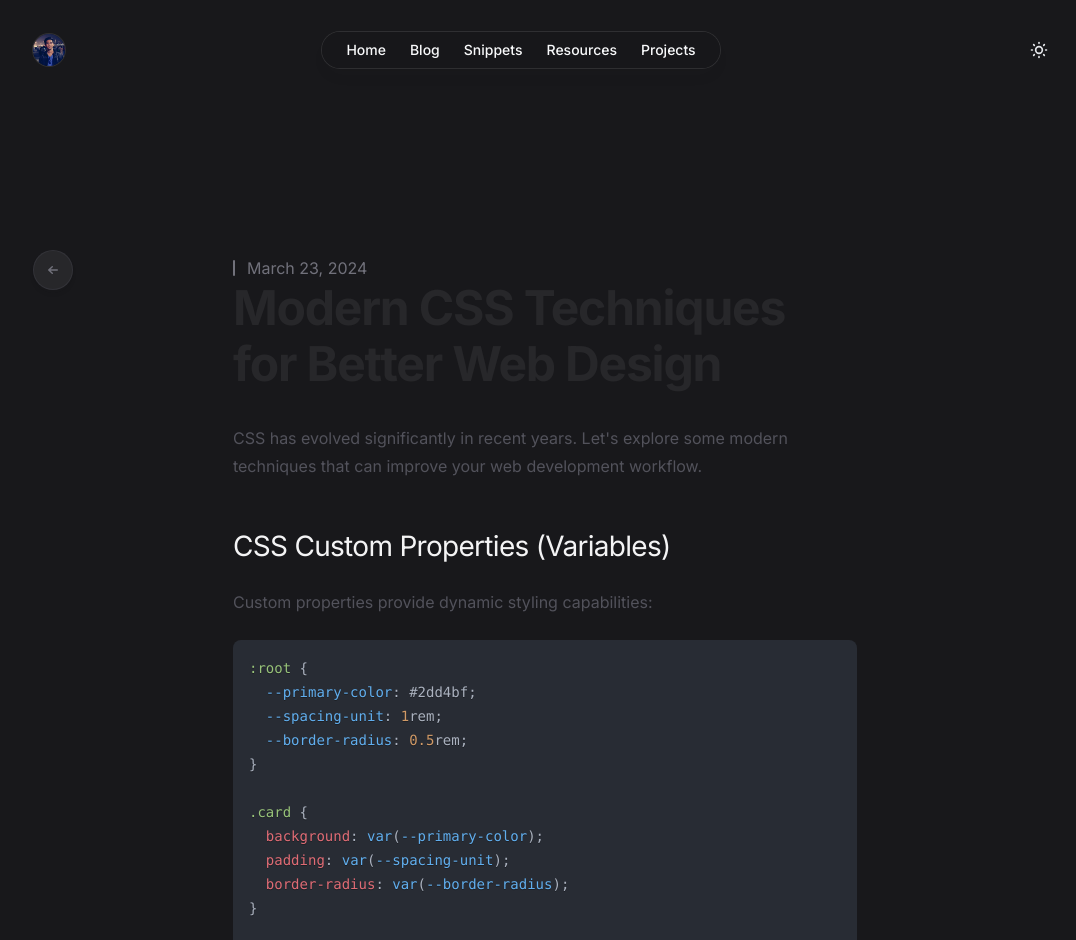
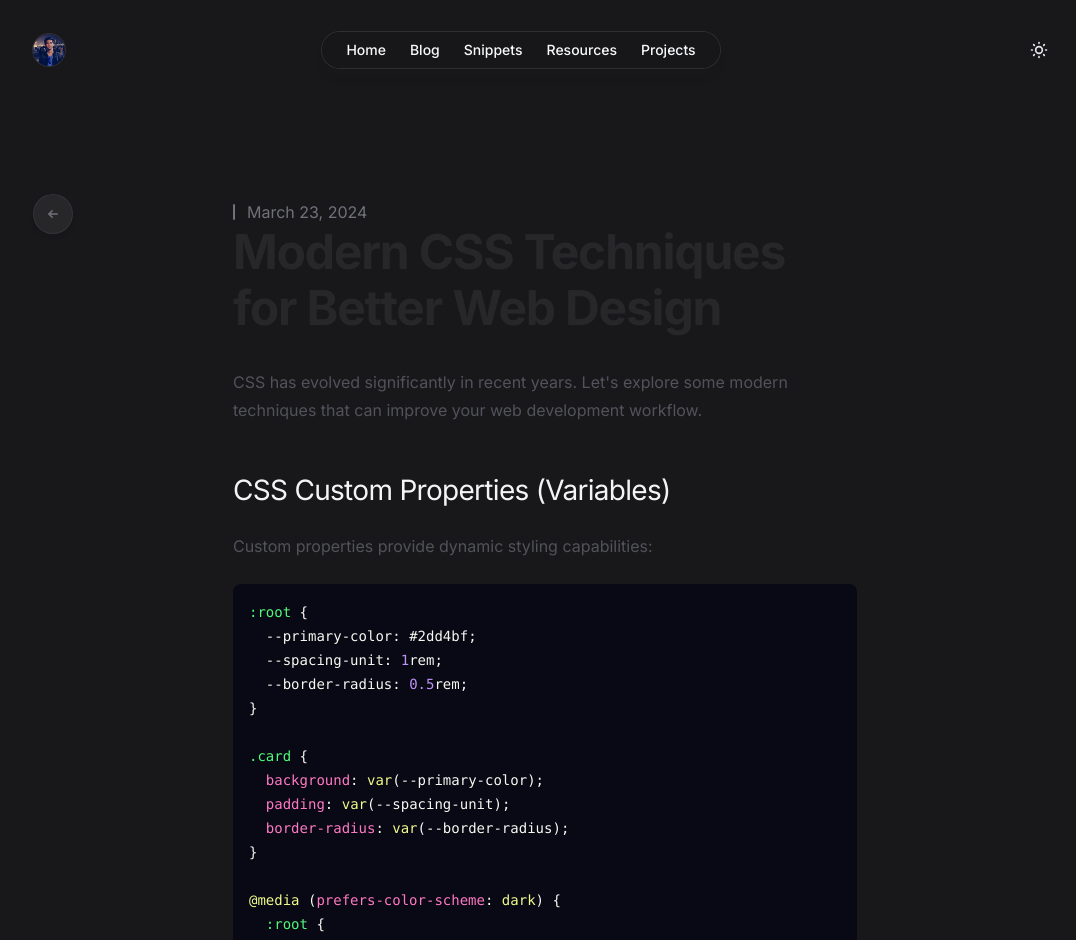
Before and after one commit to SurajAdsul/blog, a Next.js app: page /blog/modern-css-techniques in a window 1280 px wide. Shown: the top 940 px of the page, without its empty margins (95-1171 px from the left). Built offline with nearby package versions, Linux system fonts and the light colour scheme.

Commit message:
Update markdown.js

```diff
--- a/src/app/blog/[slug]/page.js
+++ b/src/app/blog/[slug]/page.js
@@ -19,7 +19,7 @@ export default function BlogPost({ params }) {
   const { frontmatter, content } = getMarkdownContent(filePath);
 
   return (
-    <div className="sm:px-8 mt-16 lg:mt-32">
+    <div className="sm:px-8 mt-16 lg:mt-18">
       <div className="mx-auto max-w-7xl lg:px-8">
         <div className="relative px-4 sm:px-8 lg:px-12">
           <div className="mx-auto max-w-2xl lg:max-w-5xl">
--- a/src/styles/markdown.css
+++ b/src/styles/markdown.css
@@ -18,6 +18,7 @@
 .markdown-content pre > div {
   margin: 0 !important;
   border-radius: 0.5rem;
+  background-color: #090915 !important; /* Override Dracula's background with zinc-800 */
 }
 
 .markdown-content code {
@@ -80,4 +81,7 @@
   .prose h1 {
     color: rgb(244 244 245); /* dark:text-zinc-100 */
   }
+  .markdown-content pre > div {
+    background-color: #090915 !important; /* Use zinc-900 for dark mode */
+  }
 }
--- a/src/utils/markdown.js
+++ b/src/utils/markdown.js
@@ -3,7 +3,7 @@ import path from 'path';
 import matter from 'gray-matter';
 import ReactMarkdown from 'react-markdown';
 import { Prism as SyntaxHighlighter } from 'react-syntax-highlighter';
-import { oneDark } from 'react-syntax-highlighter/dist/cjs/styles/prism';
+import { dracula } from 'react-syntax-highlighter/dist/cjs/styles/prism';
 
 export function getMarkdownContent(filePath) {
   // Read the markdown file
@@ -29,7 +29,7 @@ export function MarkdownContent({ content }) {
 
           return !inline && language ? (
             <SyntaxHighlighter
-              style={oneDark}
+              style={dracula}
               language={language}
               PreTag="div"
               {...props}
```
